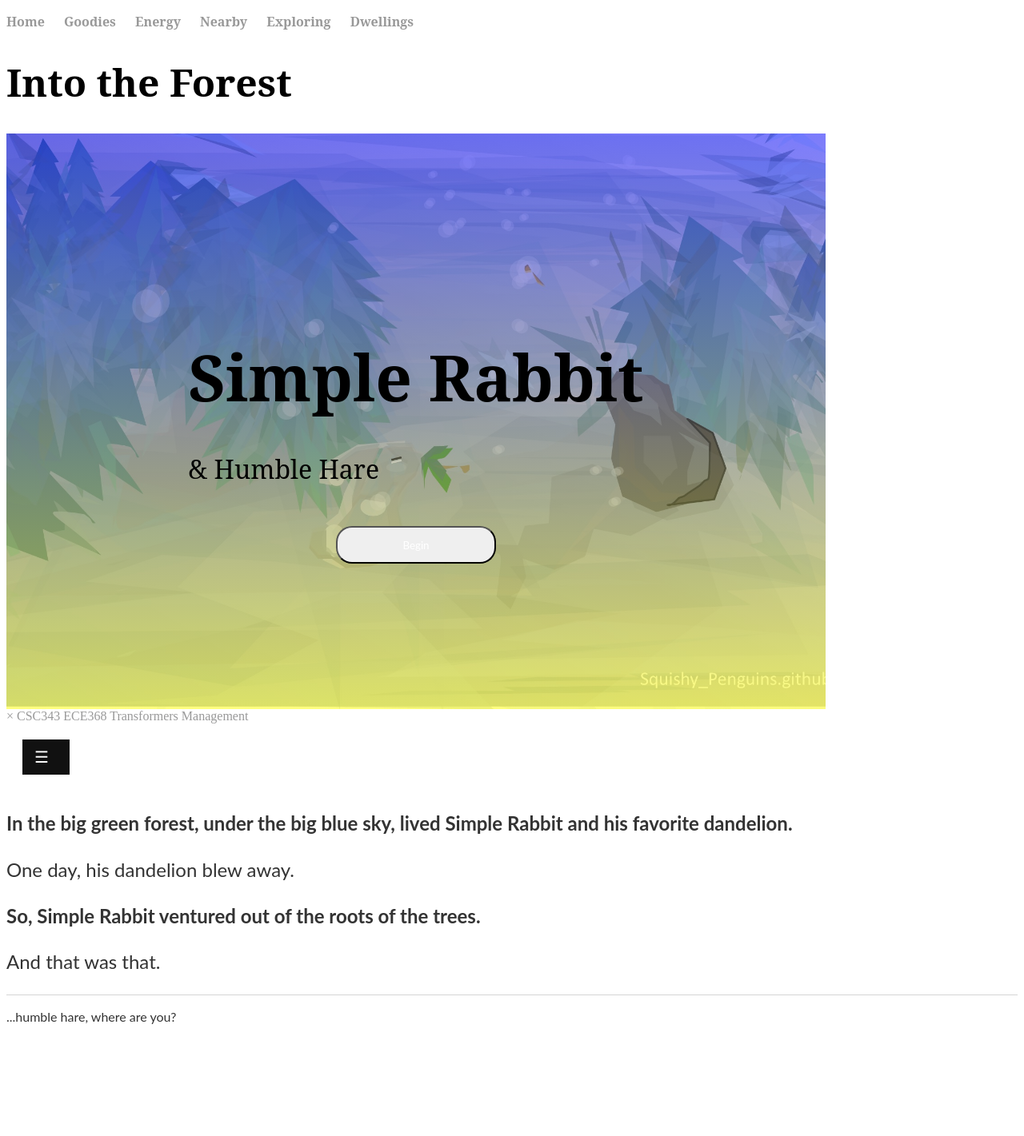
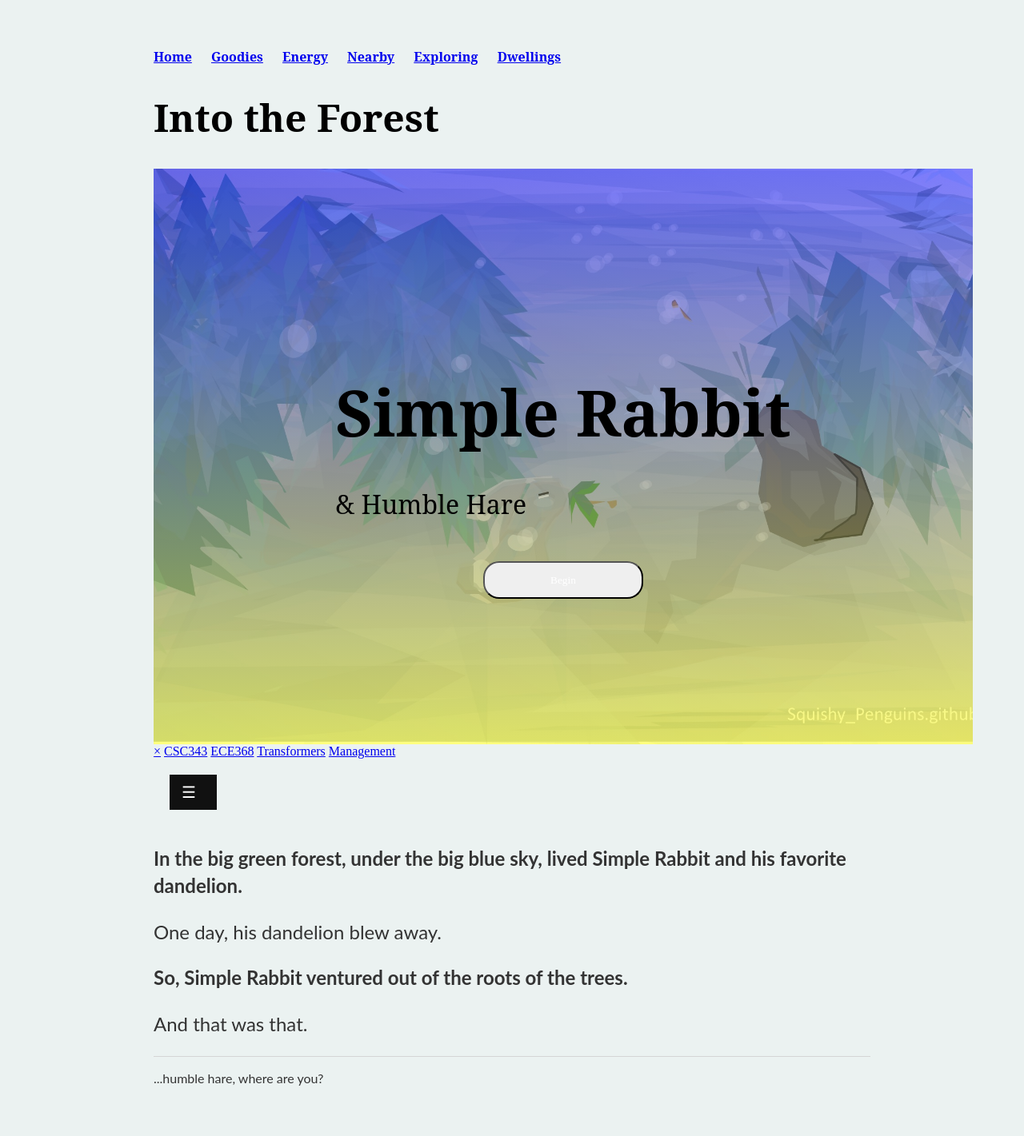
Before and after one commit to Squishy-Penguin/Squishy-Penguin.github.io, a Jekyll site: the page built from index.html, in a window 1280 px wide. Shown: the whole page at 80% size. Built offline with Jekyll 4.4.1, drawn with Linux system fonts in a browser that asks for light colours; before the commit the page ends 1299 px from its top, so only the background shows below that.

Commit message:
Update main.css

```diff
--- a/css/main.css
+++ b/css/main.css
@@ -1,20 +1,18 @@
+body {
+    margin: 60px auto;
+    width: 70%;
+    background-color: #ebf2f1;
+}
+
+/*-----------------------------------------------------------------------------------------------------------------*/
+/*-------------------------Fonts---------------------------------------------------------------------------------*/
+/*-----------------------------------------------------------------------------------------------------------------*/
 <link href="https://fonts.googleapis.com/css?family=Lobster" rel="stylesheet" type="text/css"><style>
 <link href='https://fonts.googleapis.com/css?family=Lato' rel='stylesheet' type="text/css"><style>
 
-
-body {
-    margin: 60px auto;
-    width: 70%;
-}
-
-/*Background image settings*/
-/*     html {
-  background: url(images/bg.jpg) no-repeat center center fixed;
-  -webkit-background-size: cover;
-  -moz-background-size: cover;
-  -o-background-size: cover;
-  background-size: cover;
-} */
+/*-----------------------------------------------------------------------------------------------------------------*/
+/*-------------------------SIDEBAR---------------------------------------------------------------------------------*/
+/*-----------------------------------------------------------------------------------------------------------------*/
 
 /*Start: Sidebar menu*/
 .sidebar {
@@ -81,9 +79,10 @@
 }
 /*End: sidebar settings*/
 
+/*-----------------------------------------------------------------------------------------------------------------*/
+/*-------------------------Hero Image - front page-----------------------------------------------------------------*/
+/*-----------------------------------------------------------------------------------------------------------------*/
 /*Start: Banner image settings*/
-
-/* Simple rabbit journey images */
 .hero {
   width: 80vw;
   height: 80vh; /*take up most of page*/
@@ -119,6 +118,7 @@
   left: 50%;
   transform: translate(-50%, -50%);*/
   font-size: 5em;
+  font-family: 'serif';
   font-weight: 600;
   margin-top 0;
   margin-bottom: 0.5em;
@@ -127,7 +127,9 @@
 .hero-subtitle {
 
   font-size: 2em;
+  font-family: 'serif';
   font-weight: 200;
+
   margin-bottom: 0.5em;
 }
 
@@ -142,7 +144,7 @@
 
   /*text*/
   color: white;
-  font-family: 'Lato','sans-serif';
+  font-family: 'sans-serif';
   font-size: 1.5em
   border: 3px solid white;
   border-radius: 20px /*rounded button*/
@@ -155,16 +157,19 @@
   color: white;
 }
 
-/*Banner image settings: End*/
-
+/*Banner image:*/
 .picture1 {
    width:100px;
    height:100px;
    background-image: url(almost%20winter.png);
 
    margin:0; /* If you want no margin */
-   padding:0; /*if your want to padding */
+   padding:0; /*if your want padding */
 }
+
+/*-----------------------------------------------------------------------------------------------------------------*/
+/*-------------------------Content---------------------------------------------------------------------------------*/
+/*-----------------------------------------------------------------------------------------------------------------*/
 
 nav ul, footer ul {
     font-family:'Lobster', 'serif' ;
@@ -176,12 +181,41 @@
     display: inline;
     margin-right: 20px;
 }
-a {
+
+/*Formatting links:*/
+a.linkbutton:link, a.linkbutton:visited {
     text-decoration: none;
-    color: #999;
+    color: #015249;
 }
-a:hover {
+a.linkbutton:hover a.linkbutton:active {
+    text-decoration: none;
+    color: #fff;
+    background: #015249;
+}
+
+a.linkregular: link{
+    text-decoration: none;
+    color: #015249;
+}
+
+a.linkregular:hover{
+    color: #015249;
     text-decoration: underline;
+}
+a.linkregular:visited{
+    text-decoration: none;
+    color: #275201;
+}
+
+ul.posts {
+    margin: 20px auto 40px;
+    font-size: 1.5em;
+    font-family: 'Lobster', 'serif' ;
+}
+
+ul.posts li {
+    font-family: 'Lato','sans-serif';
+    list-style: none;
 }
 
 h1 {
@@ -200,14 +234,3 @@
     font-size: .8em;
     font-family: 'Lobster', 'serif' ;
 }
-
-ul.posts {
-    margin: 20px auto 40px;
-    font-size: 1.5em;
-    font-family: 'Lobster', 'serif' ;
-}
-
-ul.posts li {
-    font-family: 'Lato','sans-serif';
-    list-style: none;
-}
```
